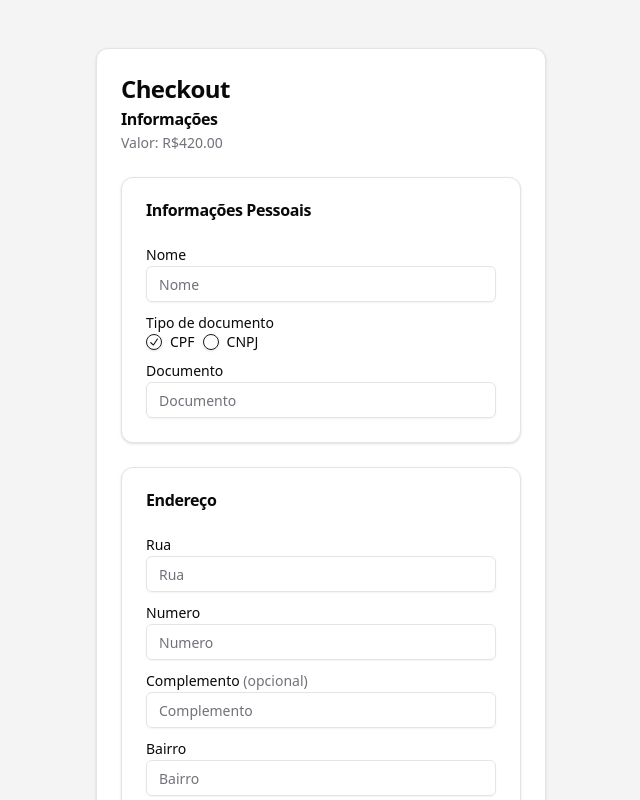
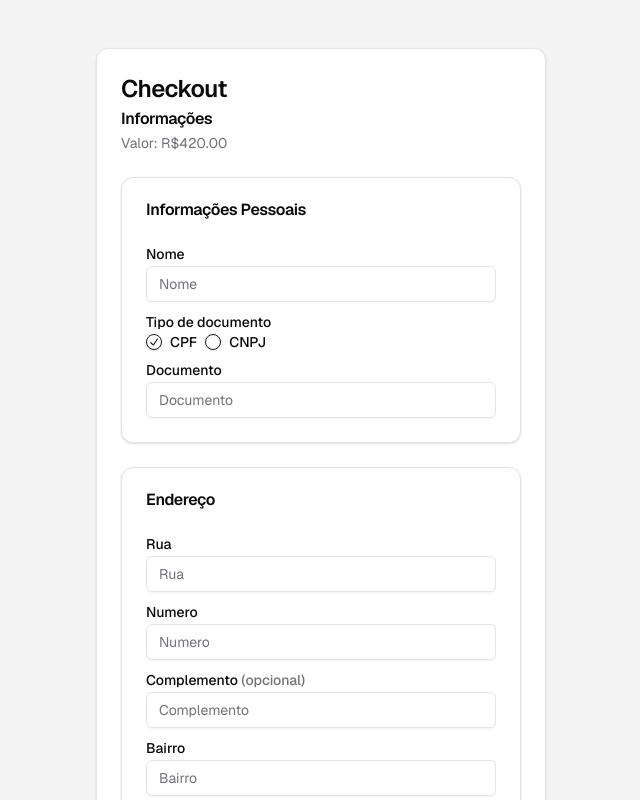
Before and after one commit to luisvinicius09/simmel, a Next.js app: page /pay/1 in a window 1280 px wide. Shown: the top 800 px of the page, without its empty margins (319-959 px from the left). Built offline with nearby package versions, Linux system fonts and the light colour scheme.

Commit message:
Add: geist font to root layout

```diff
--- a/src/app/layout.tsx
+++ b/src/app/layout.tsx
@@ -1,8 +1,9 @@
+import { GeistSans, GeistMono } from 'geist/font'
 import './globals.css';
 
 export default function RootLayout({ children }: { children: React.ReactNode }) {
 	return (
-		<html lang='en'>
+		<html lang='en' className={GeistSans.className}>
 			<body className='container bg-accent z-10'>{children}</body>
 		</html>
 	);
```
